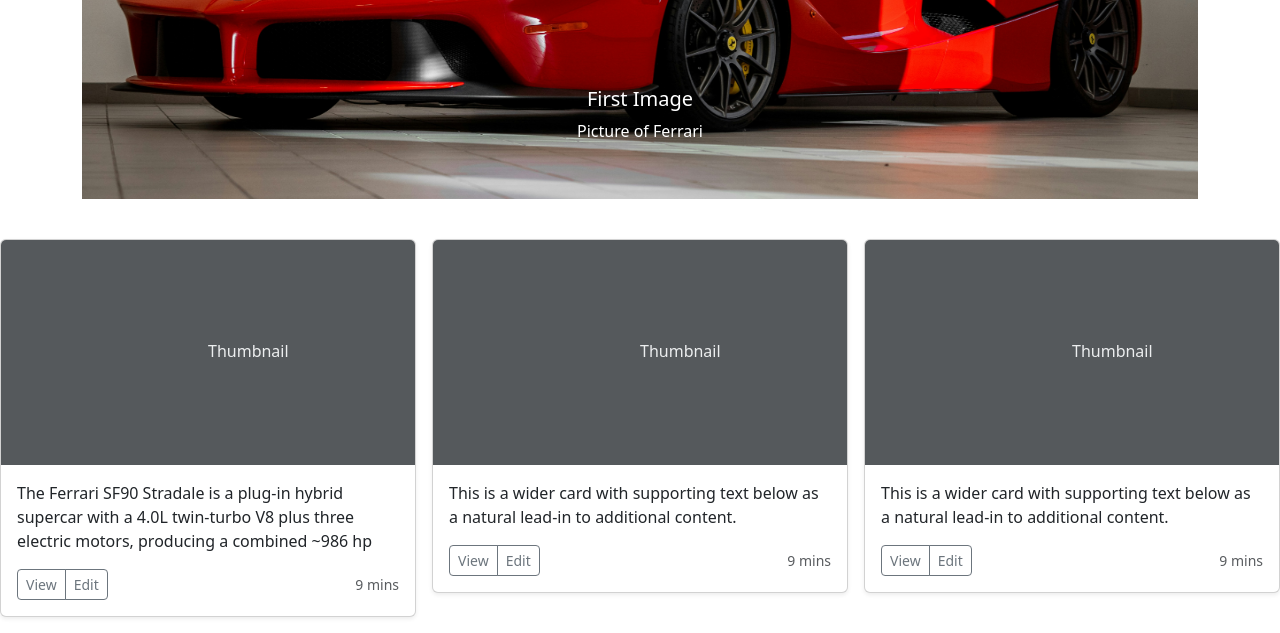
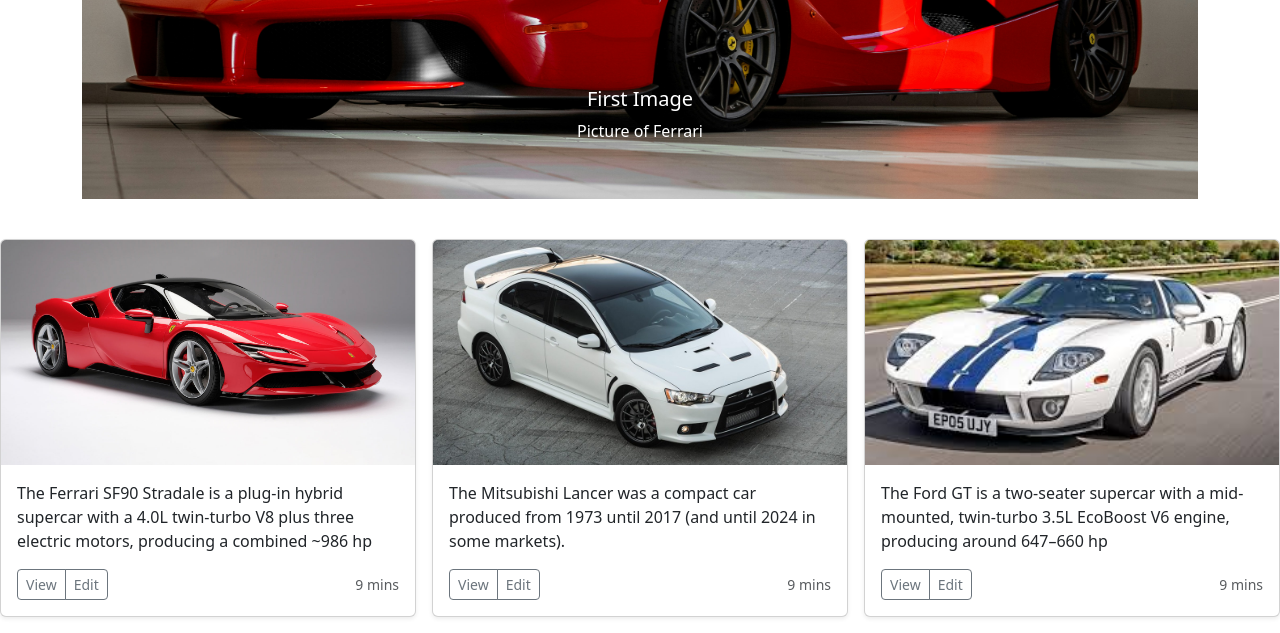
Before and after one commit to Bilal-2099/First_Django, a Django app: page / in a window 1280 px wide. Shown: the part 531-1164 px from the top of the page. Run offline with Django 5.2, Linux system fonts and the light colour scheme.

Commit message:
Daily Update

```diff
--- a/templates/index.html
+++ b/templates/index.html
@@ -67,13 +67,11 @@
     <!-- Card 1 -->
     <div class="col">
         <div class="card shadow-sm my-3">
-            <svg class="bd-placeholder-img card-img-top"
-                 width="100%" height="225"
-                 xmlns="{% static 'Chevolet.jpg' %}"
-                 role="img">
-                <rect width="100%" height="100%" fill="#55595c"></rect>
-                <text x="50%" y="50%" fill="#eceeef" dy=".3em">Thumbnail</text>
-            </svg>
+        <img src="{% static 'SF90 Stradale.jpg' %}"
+             class="bd-placeholder-img card-img-top"
+             width="100%" height="225"
+             style="object-fit: cover;"
+             alt="Ferrari SF90 Stradale">
 
             <div class="card-body">
                 <p class="card-text">
@@ -93,17 +91,15 @@
     <!-- Card 2 -->
     <div class="col">
         <div class="card shadow-sm my-3">
-            <svg class="bd-placeholder-img card-img-top"
-                 width="100%" height="225"
-                 xmlns="http://www.w3.org/2000/svg"
-                 role="img">
-                <rect width="100%" height="100%" fill="#55595c"></rect>
-                <text x="50%" y="50%" fill="#eceeef" dy=".3em">Thumbnail</text>
-            </svg>
+        <img src="{% static 'Mitsubishi Lancer.jpg' %}"
+             class="bd-placeholder-img card-img-top"
+             width="100%" height="225"
+             style="object-fit: cover;"
+             alt="Mitsubishi Lancer">
 
             <div class="card-body">
                 <p class="card-text">
-                    This is a wider card with supporting text below as a natural lead-in to additional content.
+                    The Mitsubishi Lancer was a compact car produced from 1973 until 2017 (and until 2024 in some markets).
                 </p>
                 <div class="d-flex justify-content-between align-items-center">
                     <div class="btn-group">
@@ -119,17 +115,15 @@
     <!-- Card 3 -->
     <div class="col">
         <div class="card shadow-sm my-3">
-            <svg class="bd-placeholder-img card-img-top"
-                 width="100%" height="225"
-                 xmlns="http://www.w3.org/2000/svg"
-                 role="img">
-                <rect width="100%" height="100%" fill="#55595c"></rect>
-                <text x="50%" y="50%" fill="#eceeef" dy=".3em">Thumbnail</text>
-            </svg>
+        <img src="{% static 'Ford Gt.jpg' %}"
+             class="bd-placeholder-img card-img-top"
+             width="100%" height="225"
+             style="object-fit: cover;"
+             alt="Ford GT">
 
             <div class="card-body">
                 <p class="card-text">
-                    This is a wider card with supporting text below as a natural lead-in to additional content.
+                    The Ford GT is a two-seater supercar with a mid-mounted, twin-turbo 3.5L EcoBoost V6 engine, producing around 647–660 hp
                 </p>
                 <div class="d-flex justify-content-between align-items-center">
                     <div class="btn-group">
```
Also changed, not shown: static/Ford Gt.jpg (added), static/Mitsubishi Lancer.jpg (added).
